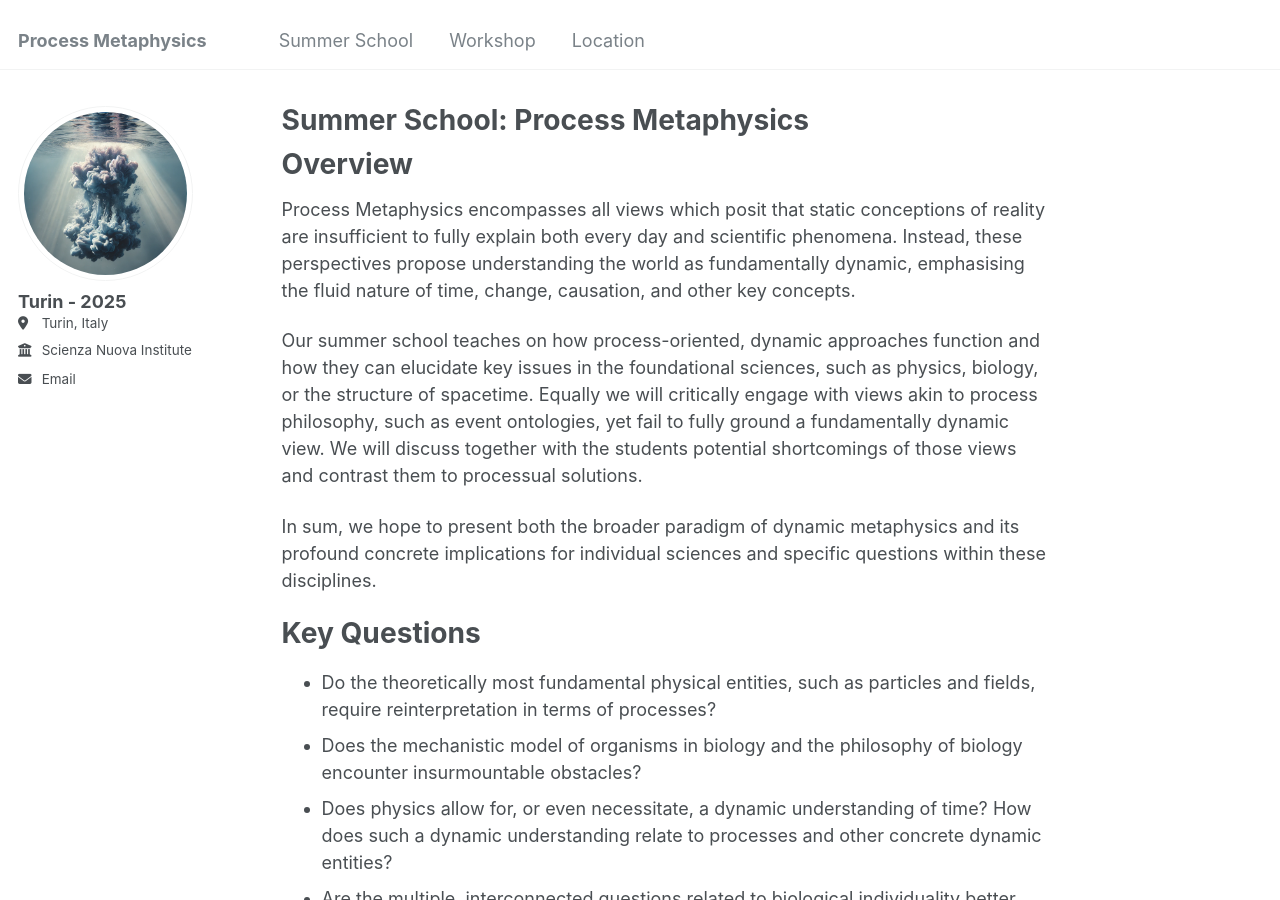
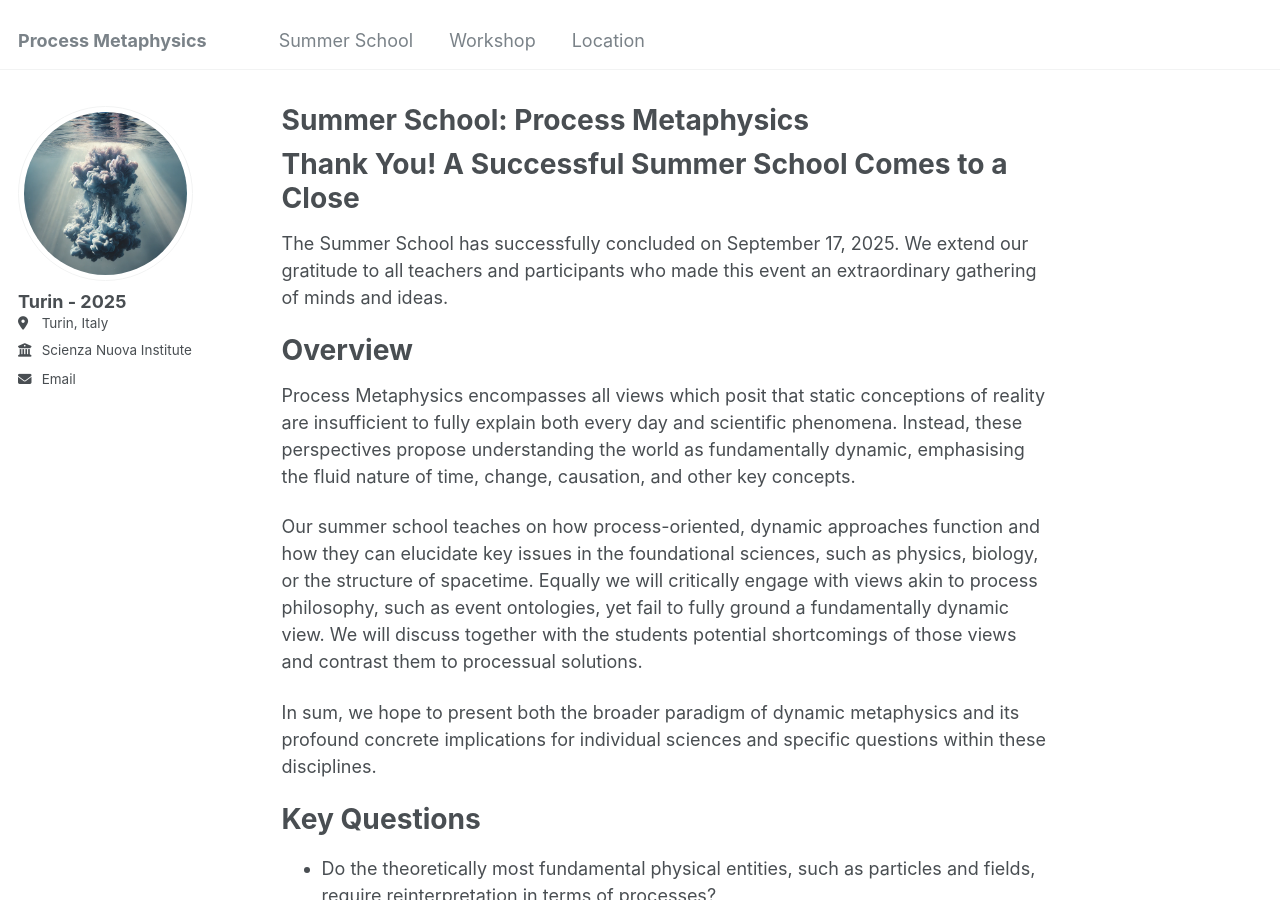
Before and after one commit to k1ssndr/turin2025, a Jekyll site: the page built from _pages/summerschool.md, in a window 1280 px wide and 900 px high. Built offline with Jekyll 4.4.1, drawn with Linux system fonts in a browser that asks for light colours.

Commit message:
Update summerschool.md

```diff
--- a/_pages/summerschool.md
+++ b/_pages/summerschool.md
@@ -3,6 +3,10 @@ permalink: /summerschool/
 title: "Summer School: Process Metaphysics"
 author_profile: true
 ---
+
+**Thank You! A Successful Summer School Comes to a Close**
+======
+The Summer School has successfully concluded on September 17, 2025. We extend our gratitude to all teachers and participants who made this event an extraordinary gathering of minds and ideas.
 
 Overview
 ======
```
